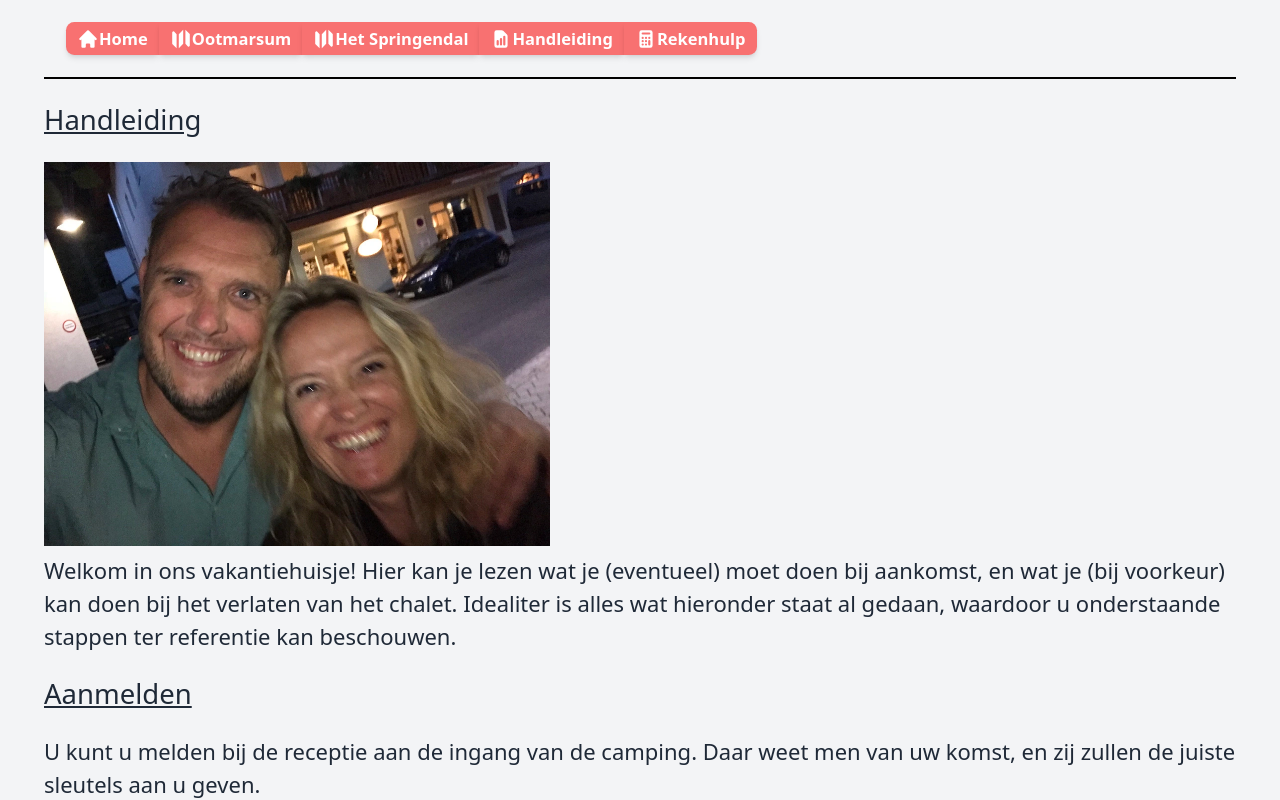
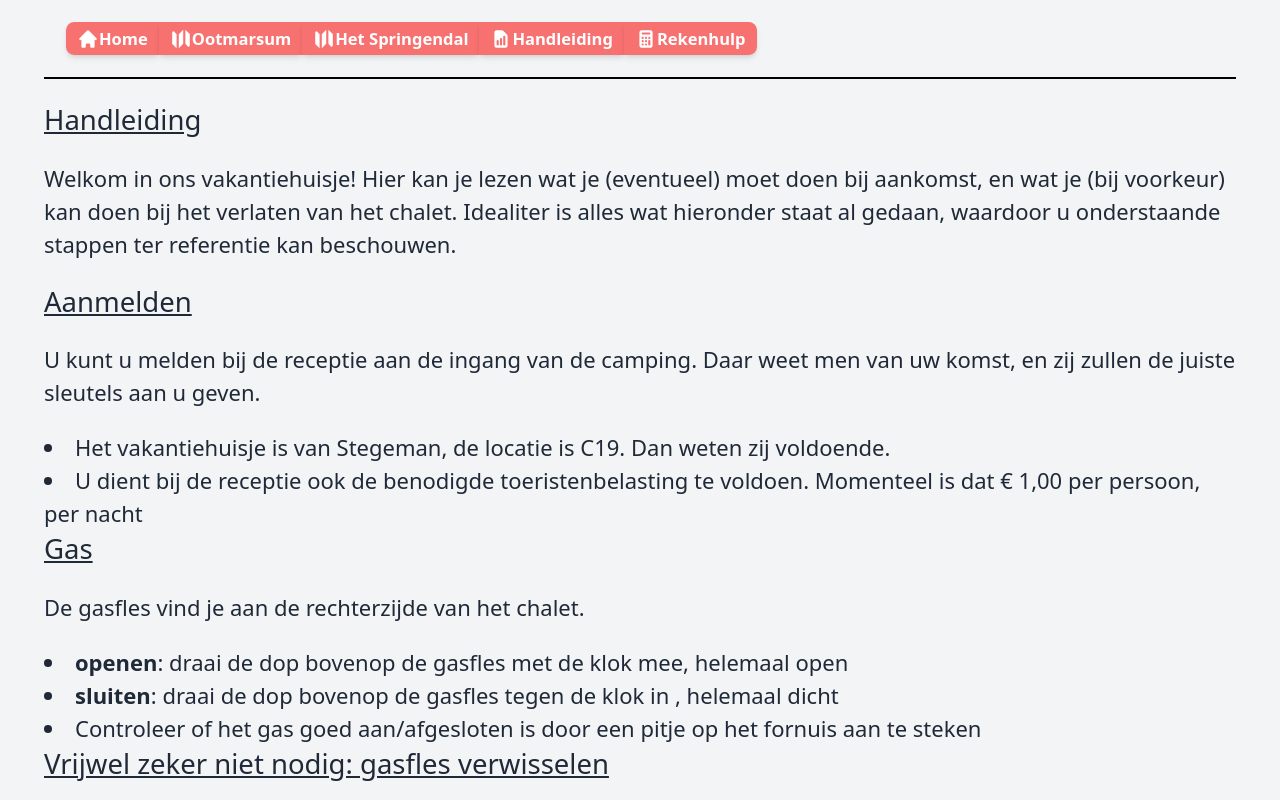
Before and after one commit to funky-monkey/ootmarsum, a Next.js app: page /handleiding in a window 1280 px wide. Shown: the top 800 px of the page. Built offline with nearby package versions, Linux system fonts and the light colour scheme.

Commit message:
updates an removes shizzle

```diff
--- a/src/pages/handleiding.tsx
+++ b/src/pages/handleiding.tsx
@@ -8,14 +8,6 @@ const { price } = config
 const Handleiding = () => (
   <Layout title="Handleiding">
     <h6 className="subtitle">Handleiding</h6>
-    <figure>
-      <Image
-        src={`/media/roosjp.webp`}
-        width={1012 / 2}
-        height={768 / 2}
-        alt="Roos & Jan Paul"
-      />
-    </figure>
     <p className="paragraph">
       Welkom in ons vakantiehuisje! Hier kan je lezen wat je (eventueel) moet
       doen bij aankomst, en wat je (bij voorkeur) kan doen bij het verlaten van
```
Also changed, not shown: package.json (+17 -17 lines), public/media/roosjp.webp (deleted), 1 other file (tests, documents, lock files or other folders).
